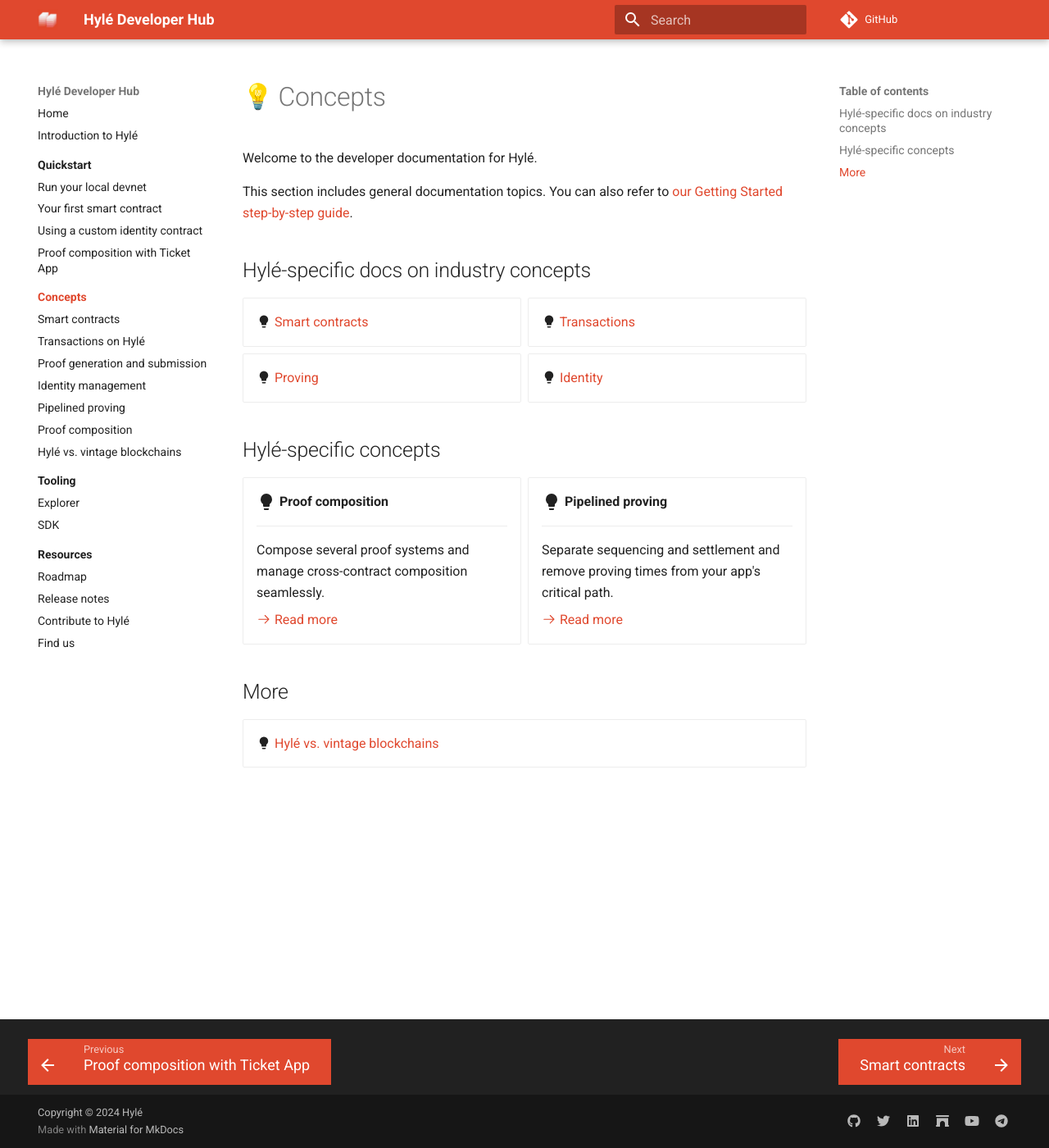
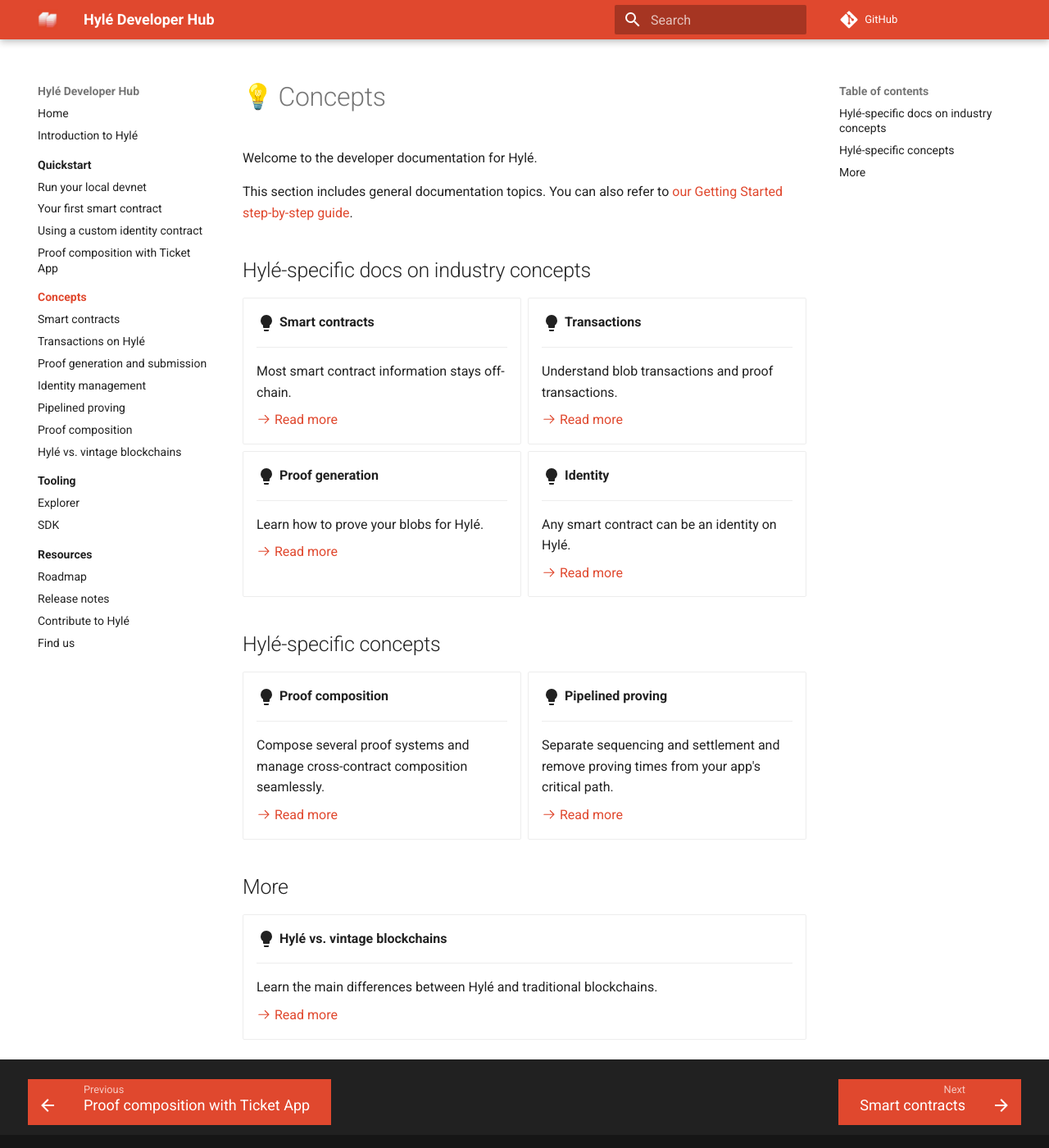
Before and after one commit to Hyle-org/devhub-hyle, an MkDocs documentation site: the page built from docs/concepts/index.md, in a window 1280 px wide and 1400 px high. Shown: the whole window at 82% size. Built offline with MkDocs 1.6.1 and Material for MkDocs 9.7.7, drawn with Linux system fonts in a browser that asks for light colours; emoji names are drawn with the system emoji font; comment, search, counter and statistics services are not loaded.

Commit message:
all index pages with cards

```diff
--- a/docs/concepts/index.md
+++ b/docs/concepts/index.md
@@ -6,12 +6,40 @@
 
 ## Hylé-specific docs on industry concepts
 
+
 <div class="grid cards" markdown>
 
-- :material-lightbulb: [Smart contracts](./smart-contracts.md)
-- :material-lightbulb: [Transactions](./transaction.md)
-- :material-lightbulb: [Proving](./proof-generation.md)
-- :material-lightbulb: [Identity](./identity.md)
+-   :material-lightbulb:{ .lg .middle } __Smart contracts__
+
+    ---
+
+    Most smart contract information stays off-chain.
+
+    [:octicons-arrow-right-24: Read more](./smart-contracts.md)
+
+-   :material-lightbulb:{ .lg .middle } __Transactions__
+
+    ---
+
+    Understand blob transactions and proof transactions.
+
+    [:octicons-arrow-right-24: Read more](./transaction.md)
+
+-   :material-lightbulb:{ .lg .middle } __Proof generation__
+
+    ---
+
+    Learn how to prove your blobs for Hylé.
+
+    [:octicons-arrow-right-24: Read more](./proof-generation.md)
+
+-   :material-lightbulb:{ .lg .middle } __Identity__
+
+    ---
+
+    Any smart contract can be an identity on Hylé.
+
+    [:octicons-arrow-right-24: Read more](./proof-generation.md)
 
 </div>
 
@@ -41,6 +69,12 @@
 
 <div class="grid cards" markdown>
 
-- :material-lightbulb: [Hylé vs. vintage blockchains](./hyle-vs-vintage-blockchains.md)
+-   :material-lightbulb:{ .lg .middle } __Hylé vs. vintage blockchains__
+
+    ---
+
+    Learn the main differences between Hylé and traditional blockchains.
+
+    [:octicons-arrow-right-24: Read more](./proof-composability.md)
 
 </div>
```
Also changed, not shown: docs/resources/find-us.md (+8 -3 lines), docs/resources/index.md (+36 -7 lines), docs/tooling/index.md (+19 -2 lines).
